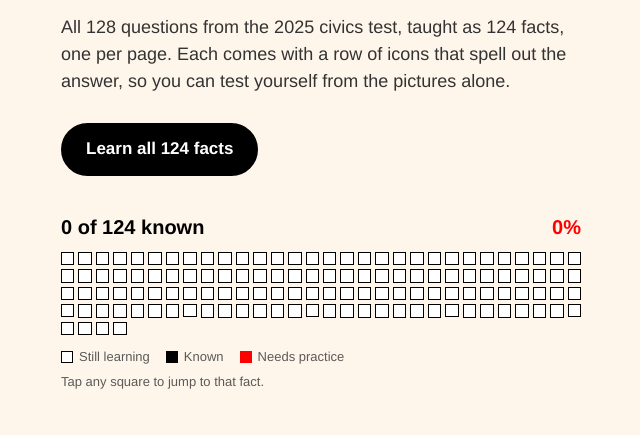
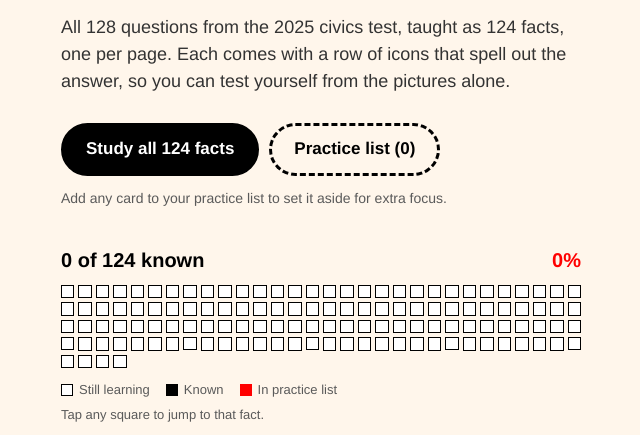
Before and after one commit to jules-definitely/civics-mnemonic-app, a plain HTML site: page civics_book_prototype.html in a window 1280 px wide. Shown: the part 340-775 px from the top of the page, without its empty margins (319-959 px from the left). Drawn offline with Linux system fonts and the light colour scheme.

Commit message:
Clearer home buttons: 'Study all 124 facts' and always-visible 'Practice list (N)'
One name for the feature everywhere: 'Add to practice' / 'In practice list'
on cards, 'Practice list' on home and in practice mode, with a hint line
until the list has something in it.

Co-Authored-By: Claude Opus 5.5 <noreply@anthropic.com>
Claude-Session: https://claude.ai/code/session_015WQEqSw6XqsMYnf1PRW3Gp

```diff
--- a/civics_book_prototype.html
+++ b/civics_book_prototype.html
@@ -102,6 +102,9 @@
   .legend { display: flex; flex-wrap: wrap; gap: 6px 16px; font-size: 13px; color: var(--muted); margin: 12px 0 6px; }
   .legend span { display: inline-flex; align-items: center; gap: 6px; }
   .legend .sq { width: 12px; height: 12px; }
+  .hint { font-size: 14px !important; color: var(--muted) !important; margin: 12px 0 0 !important; max-width: 26em; }
+  .hint.nudge { color: var(--red-text) !important; font-weight: 600; }
+  .btn-quiet.is-empty { border-style: dashed; }
   .tracker-tip { font-size: 13px; color: var(--muted); margin: 0; }
   .mode-pill { display: inline-flex; align-items: center; gap: 6px; background: var(--red); color: var(--white); border-radius: 32px; padding: 8px 14px; font-size: 15px; font-weight: 600; white-space: nowrap; }
   .tool-pair { display: inline-flex; align-items: center; gap: 16px; }
@@ -861,7 +864,7 @@
       var pctKnown = Math.round(knownN / all.length * 100);
       var squares = all.map(function(f) {
         var st = state.dismissed[f.id] ? ' known' : (state.flagged[f.id] ? ' flag' : '');
-        var lbl = (state.dismissed[f.id] ? 'Known: ' : state.flagged[f.id] ? 'Needs practice: ' : 'Still learning: ') + f.statement;
+        var lbl = (state.dismissed[f.id] ? 'Known: ' : state.flagged[f.id] ? 'In practice list: ' : 'Still learning: ') + f.statement;
         return '<button class="sq' + st + '" data-id="' + esc(f.id) + '" aria-label="' + esc(lbl) + '" title="' + esc(f.statement) + '"></button>';
       }).join("");
       var chapters = CATEGORY_ORDER.map(function(cat) {
@@ -878,19 +881,24 @@
           '<p class="eyebrow">2025 U.S. Civics Test</p>' +
           '<h1>Learn the citizenship test as facts, not questions.</h1>' +
           '<p>All 128 questions from the 2025 civics test, taught as ' + facts.filter(function(f) { return !MERGED_INTO[f.id]; }).length + ' facts, one per page. Each comes with a row of icons that spell out the answer, so you can test yourself from the pictures alone.</p>' +
-          '<div class="actions"><button class="btn btn-primary" id="cvb-open">' + (knownN || flagN ? 'Keep learning' : 'Learn all ' + all.length + ' facts') + '</button>' +
-          (flagN ? '<button class="btn btn-quiet" id="cvb-practice">Practice flagged (' + flagN + ')</button>' : '') +
-          '</div></section>' +
+          '<div class="actions"><button class="btn btn-primary" id="cvb-open">Study all ' + all.length + ' facts</button>' +
+          '<button class="btn btn-quiet' + (flagN ? '' : ' is-empty') + '" id="cvb-practice" aria-describedby="cvb-hint">Practice list (' + flagN + ')</button>' +
+          '</div>' +
+          (flagN ? '' : '<p class="hint" id="cvb-hint">Add any card to your practice list to set it aside for extra focus.</p>') +
+          '</section>' +
         '<section class="tracker" aria-label="Your progress">' +
           '<div class="tracker-head"><b>' + knownN + ' of ' + all.length + ' known</b><span>' + pctKnown + '%</span></div>' +
           '<div class="grid">' + squares + '</div>' +
-          '<p class="legend"><span><i class="sq"></i>Still learning</span><span><i class="sq known"></i>Known</span><span><i class="sq flag"></i>Needs practice</span></p>' +
+          '<p class="legend"><span><i class="sq"></i>Still learning</span><span><i class="sq known"></i>Known</span><span><i class="sq flag"></i>In practice list</span></p>' +
           (dismissedCount ? '<button class="link" id="cvb-manage">See what you\'ve marked as known</button>' : '<p class="tracker-tip">Tap any square to jump to that fact.</p>') +
         '</section>' +
         '<nav class="chapters" aria-label="Topics"><h2>Or study by topic</h2>' + chapters + '</nav>' +
         '<p class="fine">A study aid only. Not affiliated with USCIS and not legal advice. Officeholders change, so check current names before your interview.</p>';
       on("cvb-open", function() { openBook(); });
-      on("cvb-practice", function() { openBook(null, "practice"); });
+      on("cvb-practice", function() {
+        if (flagN) { openBook(null, "practice"); return; }
+        var h = document.getElementById("cvb-hint"); if (h) { h.classList.remove("nudge"); void h.offsetWidth; h.classList.add("nudge"); }
+      });
       Array.prototype.forEach.call(root.querySelectorAll(".grid .sq"), function(el) {
         el.onclick = function() { openFact(el.getAttribute("data-id")); };
       });
@@ -944,7 +952,7 @@
     var pct = Math.round((state.pageIndex + 1) / state.pages.length * 100);
     var html = '<header class="bar">' +
         '<button class="link" id="cvb-cover">Home</button>' +
-        (state.mode === "practice" ? '<span class="mode-pill"><i class="ti ti-flag" aria-hidden="true"></i>Practicing flagged</span>' :
+        (state.mode === "practice" ? '<span class="mode-pill"><i class="ti ti-flag" aria-hidden="true"></i>Practice list</span>' :
         '<select id="cvb-jump" class="chapter-select" aria-label="Topic">' +
           CATEGORY_ORDER.map(function(c) { return '<option value="' + esc(c) + '"' + (c === fact.category ? ' selected' : '') + '>' + esc(c) + '</option>'; }).join("") +
         '</select>') +
@@ -960,7 +968,7 @@
         '</div></article>' +
       '<div class="tools">' +
         '<button class="switch-btn" id="cvb-cover-toggle" role="switch" aria-checked="' + (state.coverOn ? 'true' : 'false') + '"><span class="switch" aria-hidden="true"></span>Hide the fact</button>' +
-        '<span class="tool-pair"><button class="flag-btn" id="cvb-flag" aria-pressed="' + (state.flagged[fact.id] ? 'true' : 'false') + '"><i class="ti ti-flag" aria-hidden="true"></i>Needs practice</button>' +
+        '<span class="tool-pair"><button class="flag-btn" id="cvb-flag" aria-pressed="' + (state.flagged[fact.id] ? 'true' : 'false') + '"><i class="ti ti-flag" aria-hidden="true"></i>' + (state.flagged[fact.id] ? 'In practice list' : 'Add to practice') + '</button>' +
         '<button class="link" id="cvb-dismiss">I know this</button></span></div>' +
       '<div class="nav">' +
         '<button class="btn btn-quiet" id="cvb-prev"' + (state.pageIndex === 0 ? ' disabled' : '') + '>Previous</button>' +
```
